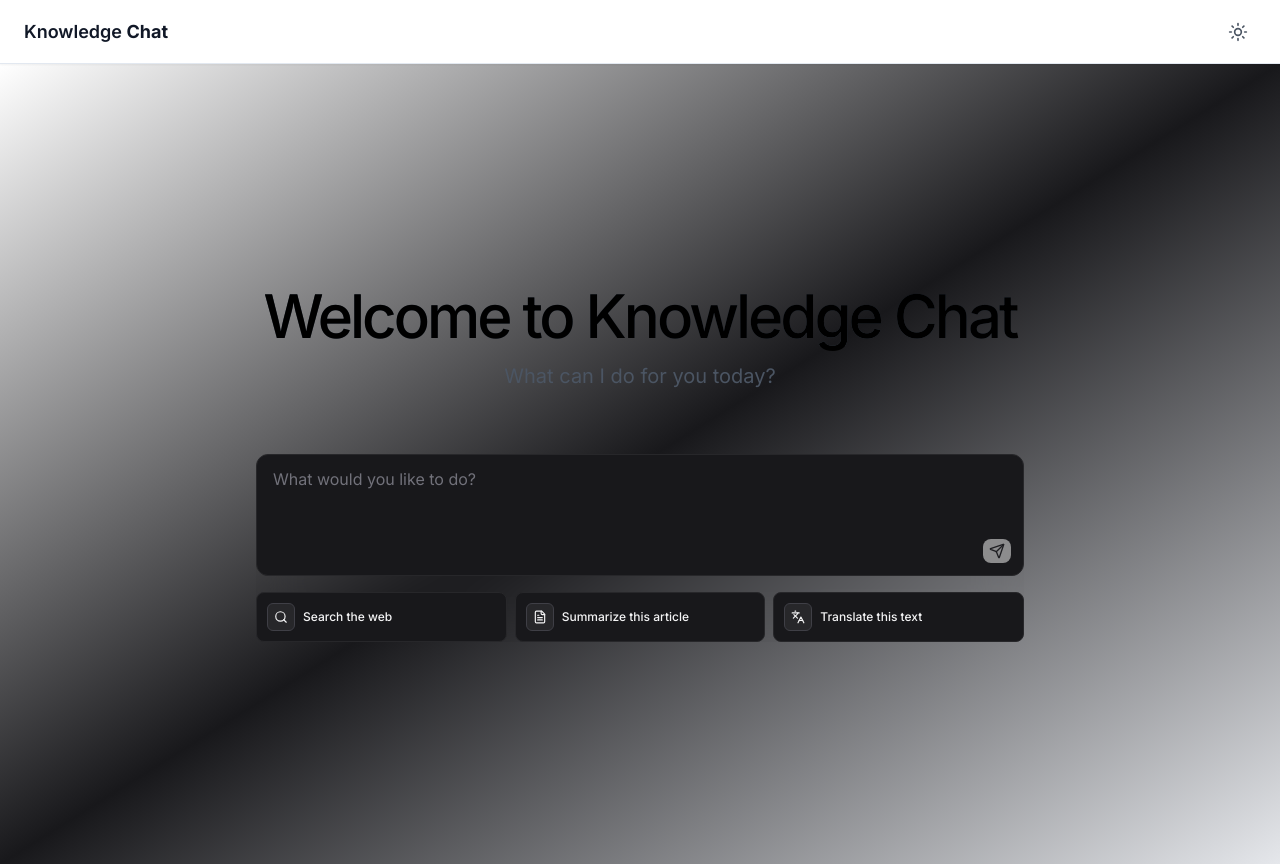
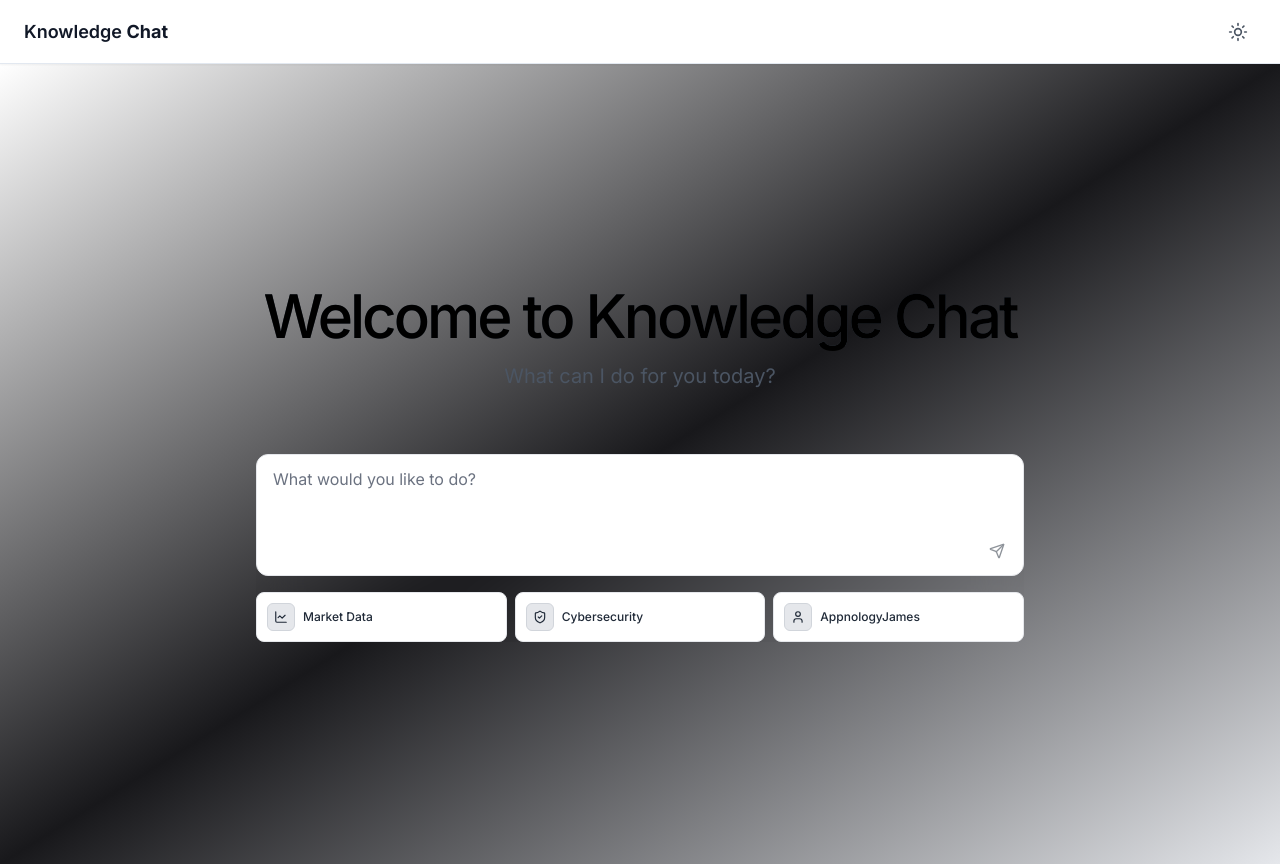
Before and after one commit to mdkaifansari04/knowledge-chat-frontend, a Next.js app: page /chat in a window 1280 px wide. Built offline with nearby package versions, Linux system fonts and the light colour scheme.

Commit message:
🐛 fix: build error

```diff
--- a/components/kokonutui/content.tsx
+++ b/components/kokonutui/content.tsx
@@ -1,14 +1,14 @@
-import { Calendar, CreditCard, Wallet } from "lucide-react"
-import List01 from "./list-01"
-import List02 from "./list-02"
-import List03 from "./list-03"
+import { Calendar, CreditCard, Wallet } from 'lucide-react';
+import List01 from './list-01';
+import List02 from './list-02';
+import List03 from './list-03';
 
-export default function () {
+export default function Content() {
   return (
     <div className="space-y-4">
-      <div className="grid grid-cols-1 lg:grid-cols-2 gap-6">
+      <div className="grid grid-cols-1 gap-6 lg:grid-cols-2">
         <div className="bg-white dark:bg-[#0F0F12] rounded-xl p-6 flex flex-col border border-gray-200 dark:border-[#1F1F23]">
-          <h2 className="text-lg font-bold text-gray-900 dark:text-white mb-4 text-left flex items-center gap-2 ">
+          <h2 className="flex items-center gap-2 mb-4 text-lg font-bold text-left text-gray-900 dark:text-white ">
             <Wallet className="w-3.5 h-3.5 text-zinc-900 dark:text-zinc-50" />
             Accounts
           </h2>
@@ -17,7 +17,7 @@ export default function () {
           </div>
         </div>
         <div className="bg-white dark:bg-[#0F0F12] rounded-xl p-6 flex flex-col border border-gray-200 dark:border-[#1F1F23]">
-          <h2 className="text-lg font-bold text-gray-900 dark:text-white mb-4 text-left flex items-center gap-2">
+          <h2 className="flex items-center gap-2 mb-4 text-lg font-bold text-left text-gray-900 dark:text-white">
             <CreditCard className="w-3.5 h-3.5 text-zinc-900 dark:text-zinc-50" />
             Recent Transactions
           </h2>
@@ -28,12 +28,12 @@ export default function () {
       </div>
 
       <div className="bg-white dark:bg-[#0F0F12] rounded-xl p-6 flex flex-col items-start justify-start border border-gray-200 dark:border-[#1F1F23]">
-        <h2 className="text-lg font-bold text-gray-900 dark:text-white mb-4 text-left flex items-center gap-2">
+        <h2 className="flex items-center gap-2 mb-4 text-lg font-bold text-left text-gray-900 dark:text-white">
           <Calendar className="w-3.5 h-3.5 text-zinc-900 dark:text-zinc-50" />
           Upcoming Events
         </h2>
         <List03 />
       </div>
     </div>
-  )
+  );
 }
--- a/components/kokonutui/multimodal-input.tsx
+++ b/components/kokonutui/multimodal-input.tsx
@@ -1,78 +1,87 @@
-"use client";
+'use client';
 
-import { Button } from "@/components/ui/button";
-import { Textarea } from "@/components/ui/textarea";
-import { cn } from "@/lib/utils";
-import { Ban, FileText, Languages, Search, SendIcon } from "lucide-react";
-import { motion } from "motion/react";
-import { useState } from "react";
+import { Button } from '@/components/ui/button';
+import { Textarea } from '@/components/ui/textarea';
+import { cn } from '@/lib/utils';
+import {
+  Ban,
+  FileText,
+  Languages,
+  LineChart,
+  Search,
+  SendIcon,
+  ShieldCheck,
+  User,
+} from 'lucide-react';
+import { motion } from 'motion/react';
+import { useState } from 'react';
 
 const QuickActions = [
   {
-        action: "Search the web",
-        icon: Search,
-        gradient: "from-zinc-900/50 to-black/50",
-        hoverGradient: "hover:from-zinc-800/50 hover:to-zinc-900/50",
+    action: 'Market Data',
+    icon: LineChart,
+    gradient: 'from-zinc-900/50 to-black/50',
+    hoverGradient: 'hover:from-zinc-800/50 hover:to-zinc-900/50',
   },
   {
-        action: "Summarize this article",
-        icon: FileText,
-        gradient: "from-zinc-900/50 to-black/50",
-        hoverGradient: "hover:from-zinc-800/50 hover:to-zinc-900/50",
+    action: 'Cybersecurity',
+    icon: ShieldCheck,
+    gradient: 'from-zinc-900/50 to-black/50',
+    hoverGradient: 'hover:from-zinc-800/50 hover:to-zinc-900/50',
   },
   {
-        action: "Translate this text",
-        icon: Languages,
-        gradient: "from-zinc-900/50 to-black/50",
-        hoverGradient: "hover:from-zinc-800/50 hover:to-zinc-900/50",
+    action: 'AppnologyJames',
+    icon: User,
+    gradient: 'from-zinc-900/50 to-black/50',
+    hoverGradient: 'hover:from-zinc-800/50 hover:to-zinc-900/50',
   },
 ];
 
 export function MultimodalInput() {
-    const [input, setInput] = useState("");
+  const [input, setInput] = useState('');
 
   function handleSubmit() {
     if (input.length > 0) {
-            console.log("Sending message:", input);
+      console.log('Sending message:', input);
     }
-        setInput("");
+    setInput('');
   }
 
   return (
-        <div className="flex flex-col gap-4 w-full max-w-6xl mx-auto">
-            <div className="relative bg-zinc-900 rounded-xl border border-zinc-800">
+    <div className="flex flex-col w-full max-w-6xl gap-4 mx-auto">
+      <div className="relative bg-white border border-gray-200 dark:bg-zinc-900 rounded-xl dark:border-zinc-800">
         <Textarea
           placeholder="What would you like to do?"
           value={input}
           onChange={(e) => setInput(e.target.value)}
           onKeyDown={(e) => {
-                        if (e.key === "Enter" && !e.shiftKey) {
+            if (e.key === 'Enter' && !e.shiftKey) {
               e.preventDefault();
               handleSubmit();
             }
           }}
           className={cn(
-                        "w-full px-4 py-3",
-                        "resize-none",
-                        "bg-transparent",
-                        "border-none",
-                        "text-zinc-100 text-base",
-                        "focus:outline-none",
-                        "focus-visible:ring-0 focus-visible:ring-offset-0",
-                        "placeholder:text-zinc-500 placeholder:text-base",
-                        "min-h-[60px]"
+            'w-full px-4 py-3',
+            'resize-none',
+            'bg-transparent',
+            'border-none',
+            'text-gray-800 dark:text-zinc-100 text-base',
+            'focus:outline-none',
+            'focus-visible:ring-0 focus-visible:ring-offset-0',
+            'placeholder:text-gray-500 dark:placeholder:text-zinc-500 placeholder:text-base',
+            'min-h-[60px]',
           )}
         />
         <div className="flex items-center justify-end p-3">
           <Button
             className={cn(
-                            "px-1.5 py-1.5 h-6 rounded-lg text-sm transition-colors hover:bg-zinc-800 flex items-center justify-between gap-1",
-                            "text-zinc-800",
-                            "disabled:opacity-50 disabled:cursor-not-allowed bg-white"
+              'px-1.5 py-1.5 h-6 rounded-lg text-sm transition-colors hover:bg-gray-200 dark:hover:bg-zinc-800 flex items-center justify-between gap-1',
+              'text-gray-800 dark:text-zinc-100',
+              'disabled:opacity-50 disabled:cursor-not-allowed bg-white dark:bg-zinc-900',
             )}
             disabled={input.length === 0}
             onClick={() => {
-                            console.log("Sending message:", input);
+              console.log('Sending message:', input);
             }}
           >
             <SendIcon className="w-4 h-4" />
@@ -81,7 +90,7 @@ export function MultimodalInput() {
         </div>
       </div>
 
-            <div className="grid sm:grid-cols-3 gap-2 w-full">
+      <div className="grid w-full gap-2 sm:grid-cols-3">
         {QuickActions.map((item, index) => {
           const Icon = item.icon;
           return (
@@ -92,29 +101,27 @@ export function MultimodalInput() {
               transition={{
                 delay: 0.1 * index,
                 duration: 0.4,
-                                ease: "easeOut",
+                ease: 'easeOut',
               }}
               key={index}
-                            className={`${
-                                index > 1 ? "hidden sm:block" : "block"
-                            } h-full`}
+              className={`${index > 1 ? 'hidden sm:block' : 'block'} h-full`}
             >
               <button
                 type="button"
                 className="group w-full h-full text-left rounded-lg p-2.5
-                                    bg-zinc-900 hover:bg-zinc-800
-                                    border border-zinc-800 hover:border-zinc-700
+                                    bg-white dark:bg-zinc-900 hover:bg-gray-200 dark:hover:bg-zinc-800
+                                    border border-gray-200 dark:border-zinc-800 hover:border-gray-300 dark:hover:border-zinc-700
                                     transition-colors duration-300
                                     flex flex-col justify-between"
               >
                 <div className="flex items-center gap-2">
-                                    <div className="p-1.5 rounded-md bg-zinc-800 border border-zinc-700">
+                  <div className="p-1.5 rounded-md bg-gray-200 dark:bg-zinc-800 border border-gray-300 dark:border-zinc-700">
                     <Icon
                       size={14}
-                                            className="text-zinc-100"
+                      className="text-gray-800 dark:text-zinc-100"
                     />
                   </div>
-                                    <div className="text-xs text-zinc-100 font-medium">
+                  <div className="text-xs font-medium text-gray-800 dark:text-zinc-100">
                     {item.action}
                   </div>
                 </div>
```
Lines whose indentation alone changed are shown as unchanged.
